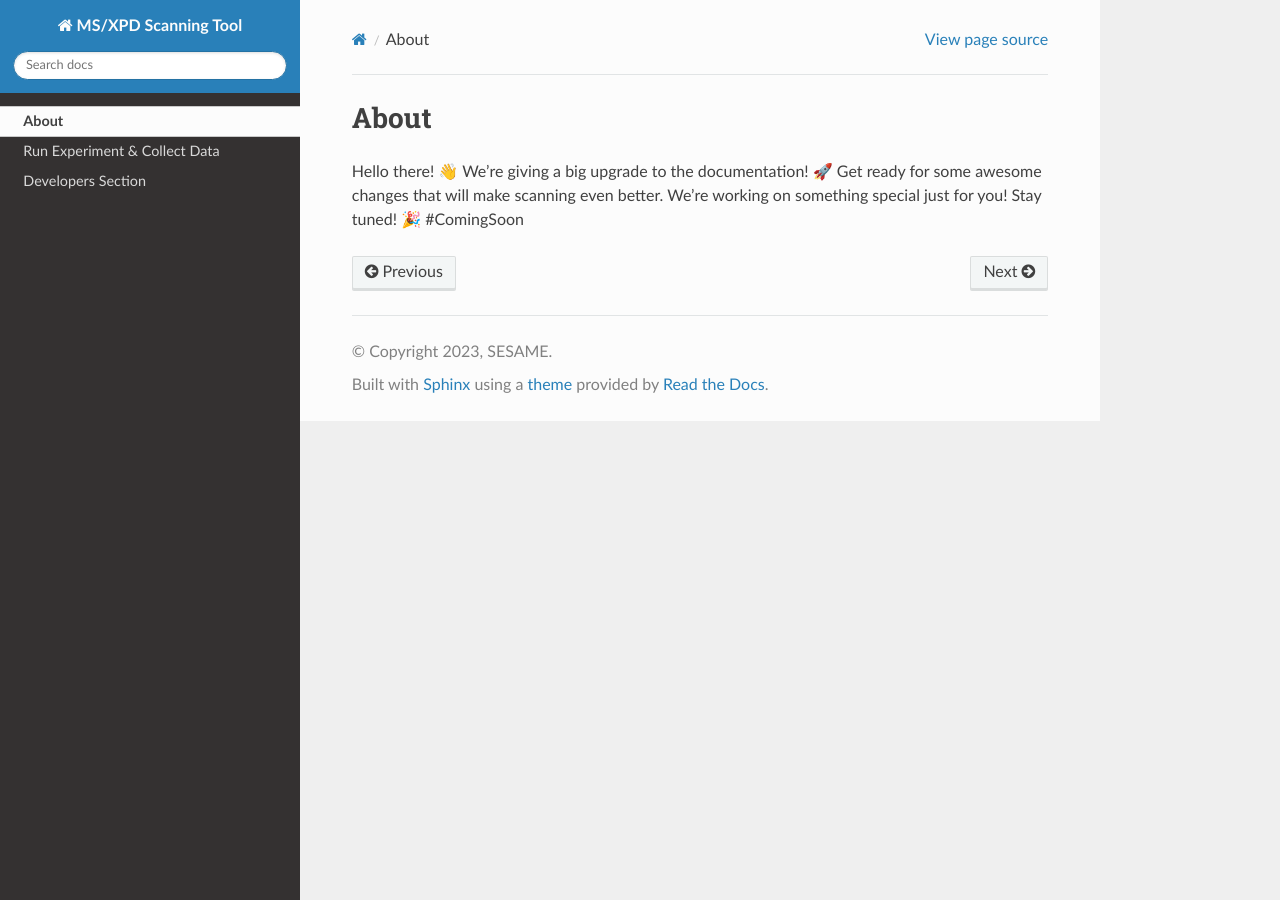
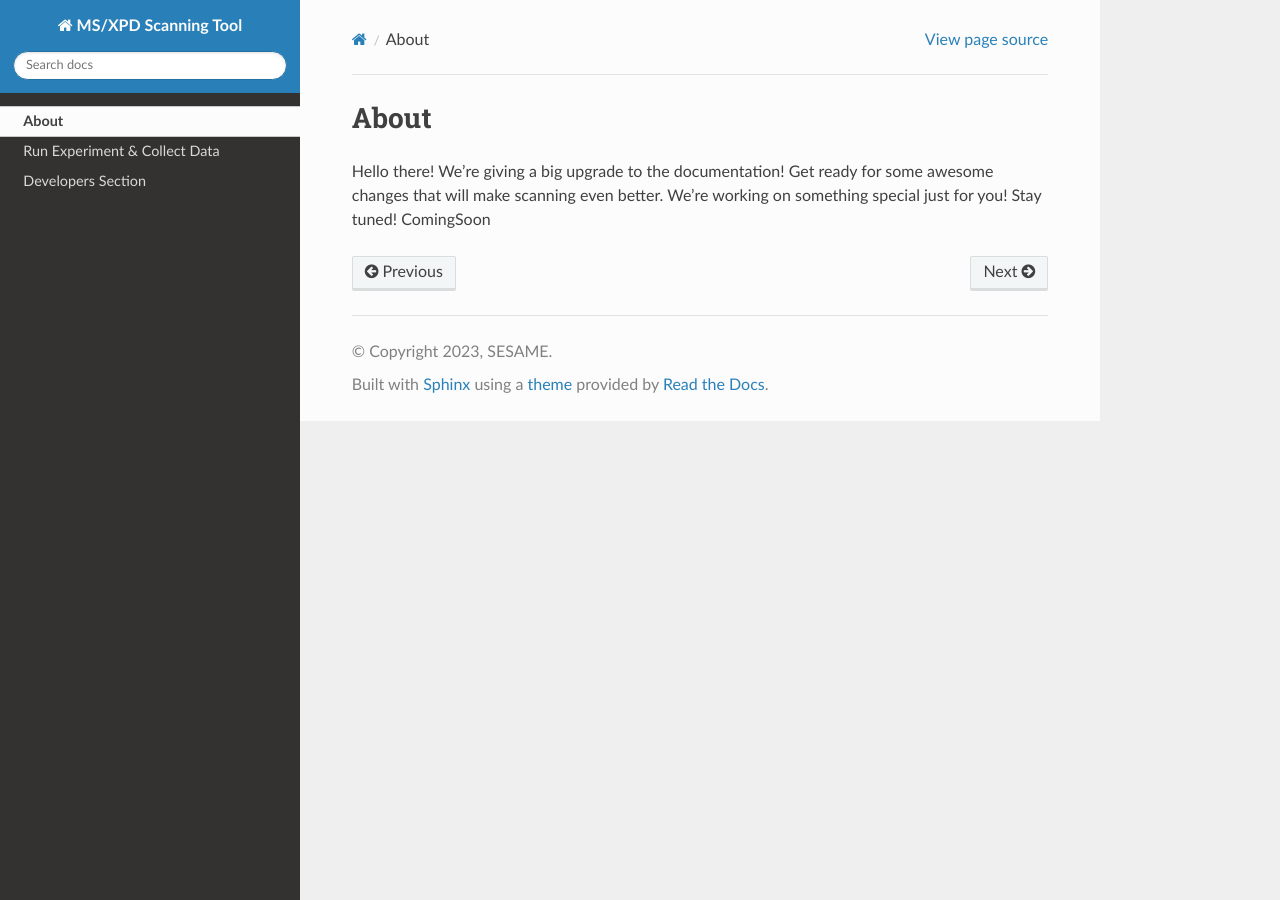
Before and after one commit to SESAME-Synchrotron/MS-XPD-ScanTool, a Sphinx documentation site: the page built from docs/source/about.rst, in a window 1280 px wide. Built offline with Sphinx 7.4.7 and the Read the Docs theme 2.0.0, drawn with Linux system fonts in a browser that asks for light colours.

Commit message:
update docs

```diff
--- a/docs/source/about.rst
+++ b/docs/source/about.rst
@@ -1,5 +1,5 @@
 About
 =====
 
-Hello there! 👋
-We're giving a big upgrade to the documentation! 🚀 Get ready for some awesome changes that will make scanning even better. We're working on something special just for you! Stay tuned! 🎉 #ComingSoon
+Hello there!
+We're giving a big upgrade to the documentation! Get ready for some awesome changes that will make scanning even better. We're working on something special just for you! Stay tuned! ComingSoon
```
